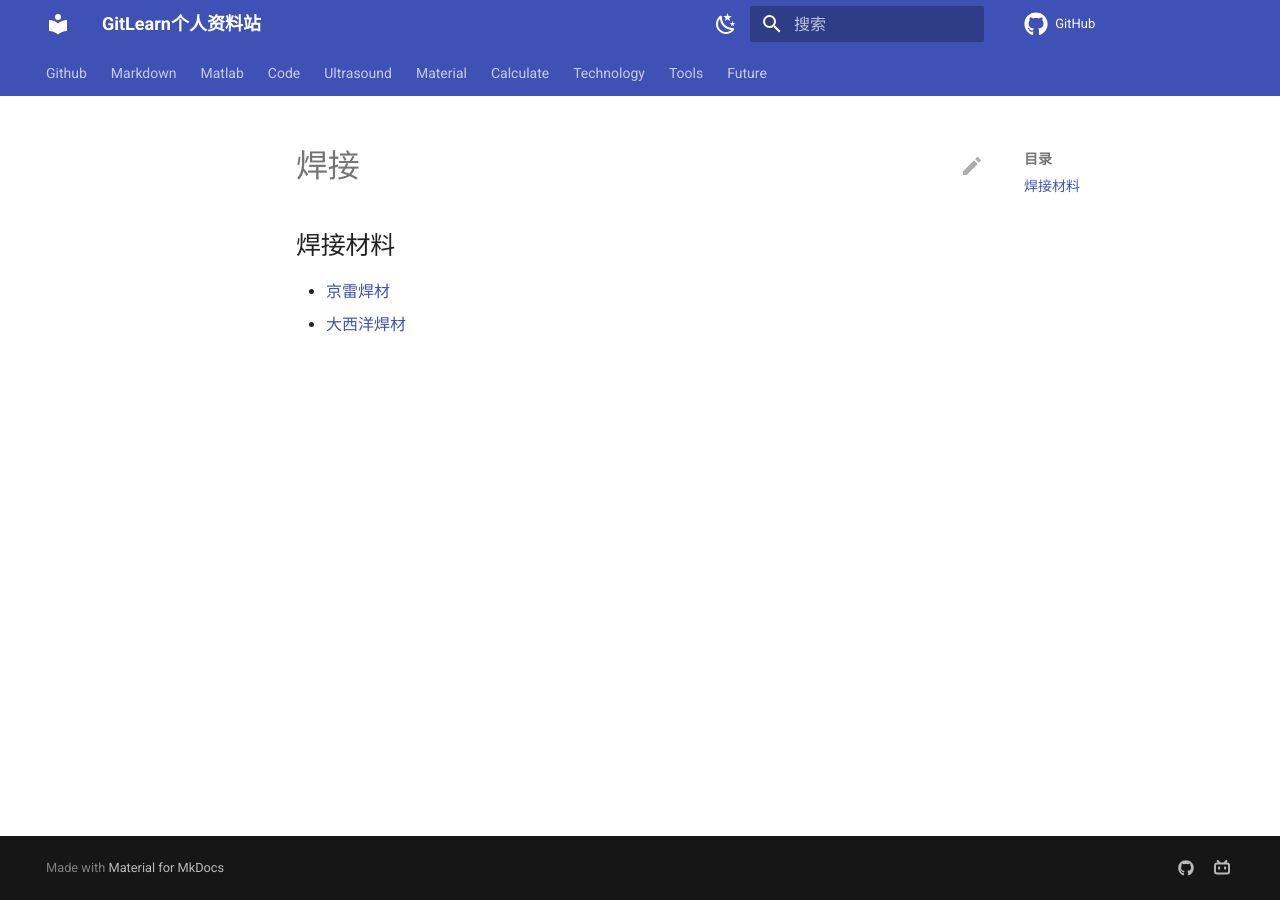
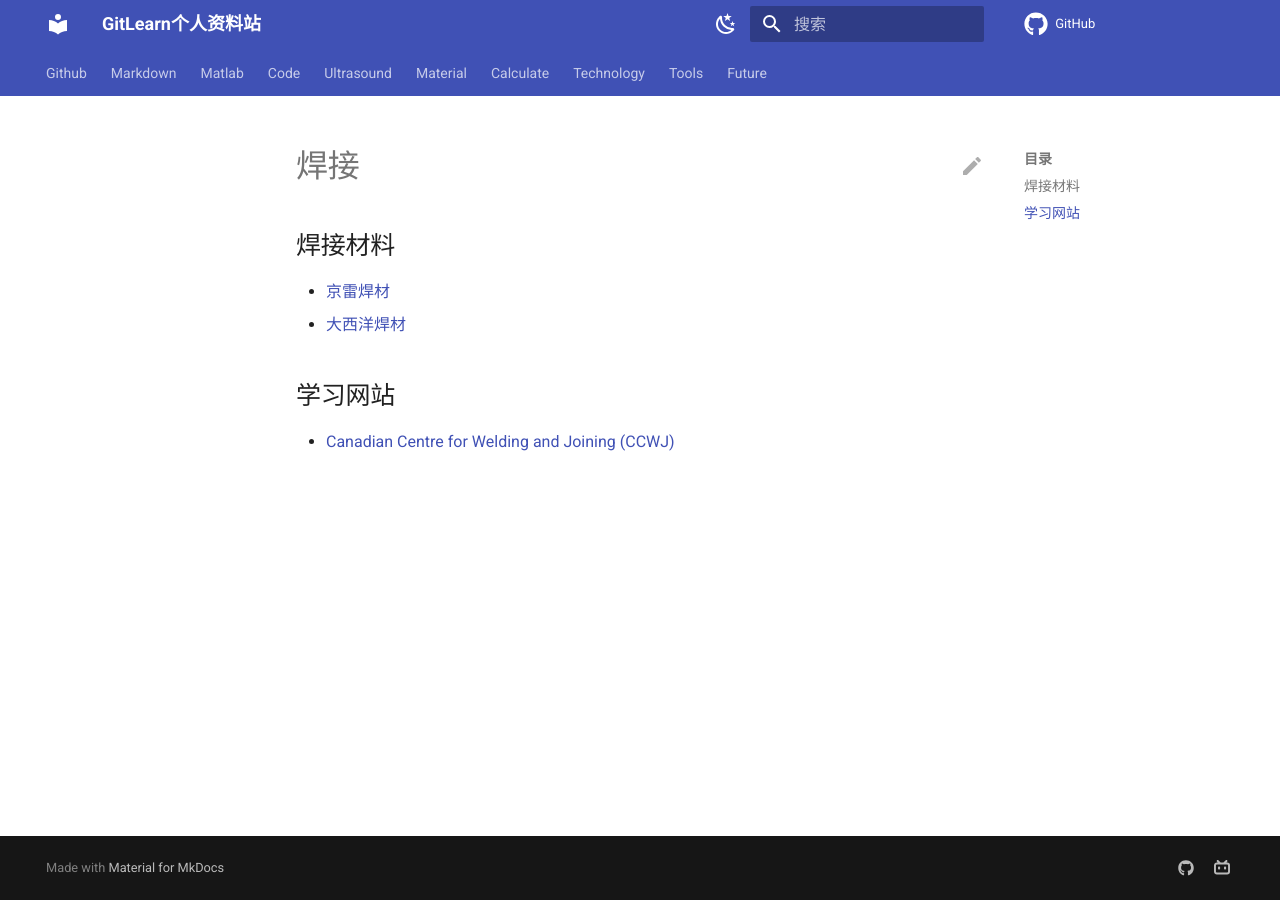
Before and after one commit to jinzhao2aqin/GitLearn, an MkDocs documentation site: the page built from docs/material/note2.md, in a window 1280 px wide. Built offline with MkDocs 1.6.1 and Material for MkDocs 9.7.7, drawn with Linux system fonts in a browser that asks for light colours; nearby versions of some CDN libraries; library files that are not in the unit come from our copies; comment, search, counter and statistics services are not loaded.

Commit message:
Update note2.md

```diff
--- a/docs/material/note2.md
+++ b/docs/material/note2.md
@@ -3,3 +3,7 @@
 ## 焊接材料
 - [京雷焊材](https://www.gintune.com/contact/index.aspx)
 - [大西洋焊材](http://www.weldatlantic.com/)
+
+
+## 学习网站
+- [Canadian Centre for Welding and Joining (CCWJ)](https://sites.ualberta.ca/~ccwj/index.html)
```
